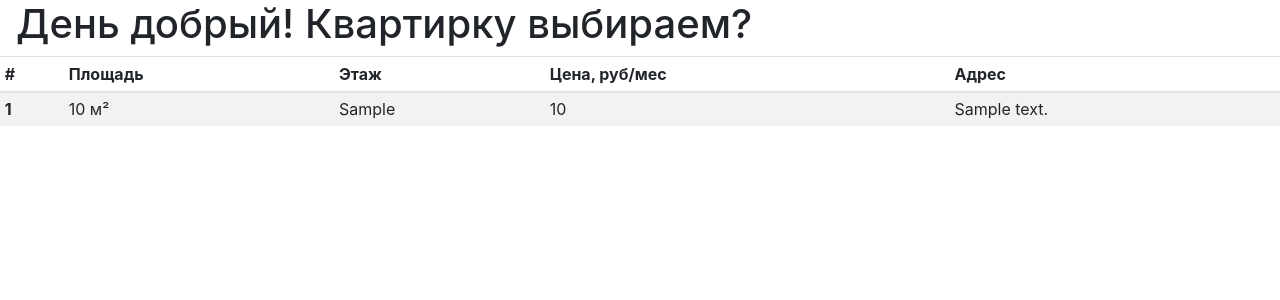
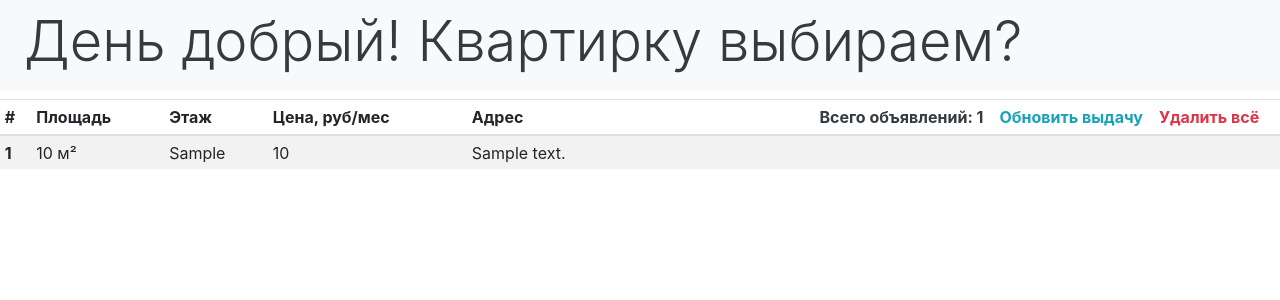
Before and after one commit to saitaro/Q-Parser, a Django app: page / in a window 1280 px wide. Shown: the top 300 px of the page. Run offline with Django 3.2, Linux system fonts and the light colour scheme; tables that the repository leaves empty hold one stand-in row (values such as "Sample post"); some libraries are stand-ins or nearby versions.

Commit message:
Add Refresh/Delete buttons

```diff
--- a/Schedule/main/tasks.py
+++ b/Schedule/main/tasks.py
@@ -11,8 +11,8 @@ import requests
 from bs4 import BeautifulSoup
 from celery import shared_task, group
 
-# os.environ.setdefault("DJANGO_SETTINGS_MODULE", "Schedule.settings")
-# django.setup()
+os.environ.setdefault("DJANGO_SETTINGS_MODULE", "Schedule.settings")
+django.setup()
 from .models import Apartment
 
 
@@ -91,6 +91,10 @@ def parse(url):
 
 @shared_task
 def main():
-    links = get_links(URL)
+    proxy = '212.22.86.114:3130'
+    user_agent = 'Mozilla/5.0 (Windows NT 6.1; WOW64; rv:50.0) Gecko/20100101 Firefox/50.0'
+    links = get_links(URL, user_agent=user_agent, proxy=proxy)
+    print('LINKS', links)
+
     job = group(parse.s(link) for link in links)
     job.apply_async()
--- a/Schedule/main/templates/cian_table.html
+++ b/Schedule/main/templates/cian_table.html
@@ -7,7 +7,7 @@
   <link rel="stylesheet" href="https://maxcdn.bootstrapcdn.com/bootstrap/4.0.0/css/bootstrap.min.css" integrity="sha384-Gn5384xqQ1aoWXA+058RXPxPg6fy4IWvTNh0E263XmFcJlSAwiGgFAW/dAiS6JXm" crossorigin="anonymous">
 </head>
 <body>
-  <h1 class="pl-3">День добрый! Квартирку выбираем?</h1>
+  <h1 class="px-4 py-2 pb-3 display-4 bg-light text-dark">День добрый! Квартирку выбираем?</h1>
   <table class="table table-sm table-hover table-striped">
     <thead>
       <tr>
@@ -15,13 +15,17 @@
         <th>Площадь</th>
         <th>Этаж</th>
         <th>Цена, руб/мес</th>
-        <th>Адрес</th>
+        <th>Адрес
+          <a href="{% url 'main:delete_apartment' %}" class="float-right text-danger mr-3">Удалить всё</a>
+          <a href="{% url 'main:load_apartment' %}" class="float-right text-info mx-3">Обновить выдачу</a>
+          <a class="float-right text-dark">Всего объявлений: {{ ads.count }}</a>
+        </th>
       </tr>
     </thead>
     <tbody>
       {% for ad in ads %}
         <tr>
-          <th scope="row">{{ ad.pk }}</th>
+          <th scope="row">{{ forloop.counter }}</th>
           <td>{{ ad.total_area }} м²</td>
           <td>{{ ad.floor }}</td>
           <td>{{ ad.price }}</td>
--- a/Schedule/main/urls.py
+++ b/Schedule/main/urls.py
@@ -1,9 +1,11 @@
 from django.urls import path
-from .views import cian_render
+from .views import cian_render, delete_apartment, load_apartment
 
 
 app_name = 'main'
 
 urlpatterns = [
-    path('', cian_render, name='cian_render')
+    path('', cian_render, name='cian_render'),
+    path('delete', delete_apartment, name='delete_apartment'),
+    path('load', load_apartment, name='load_apartment'),
 ]
--- a/Schedule/main/views.py
+++ b/Schedule/main/views.py
@@ -1,6 +1,16 @@
-from django.shortcuts import render
+from django.shortcuts import render, redirect
+
 from .models import Apartment
-
+from .tasks import main
 
 def cian_render(request):
     return render(request, 'cian_table.html', {'ads': Apartment.objects.all()})
+
+def delete_apartment(request):
+    Apartment.objects.all().delete()
+    return redirect('main:cian_render')
+
+def load_apartment(request):
+    Apartment.objects.all().delete()
+    main.delay()
+    return redirect('main:cian_render')
```
Also changed, not shown: Schedule/Schedule/settings.py (+7 -6 lines), 4 other files.
